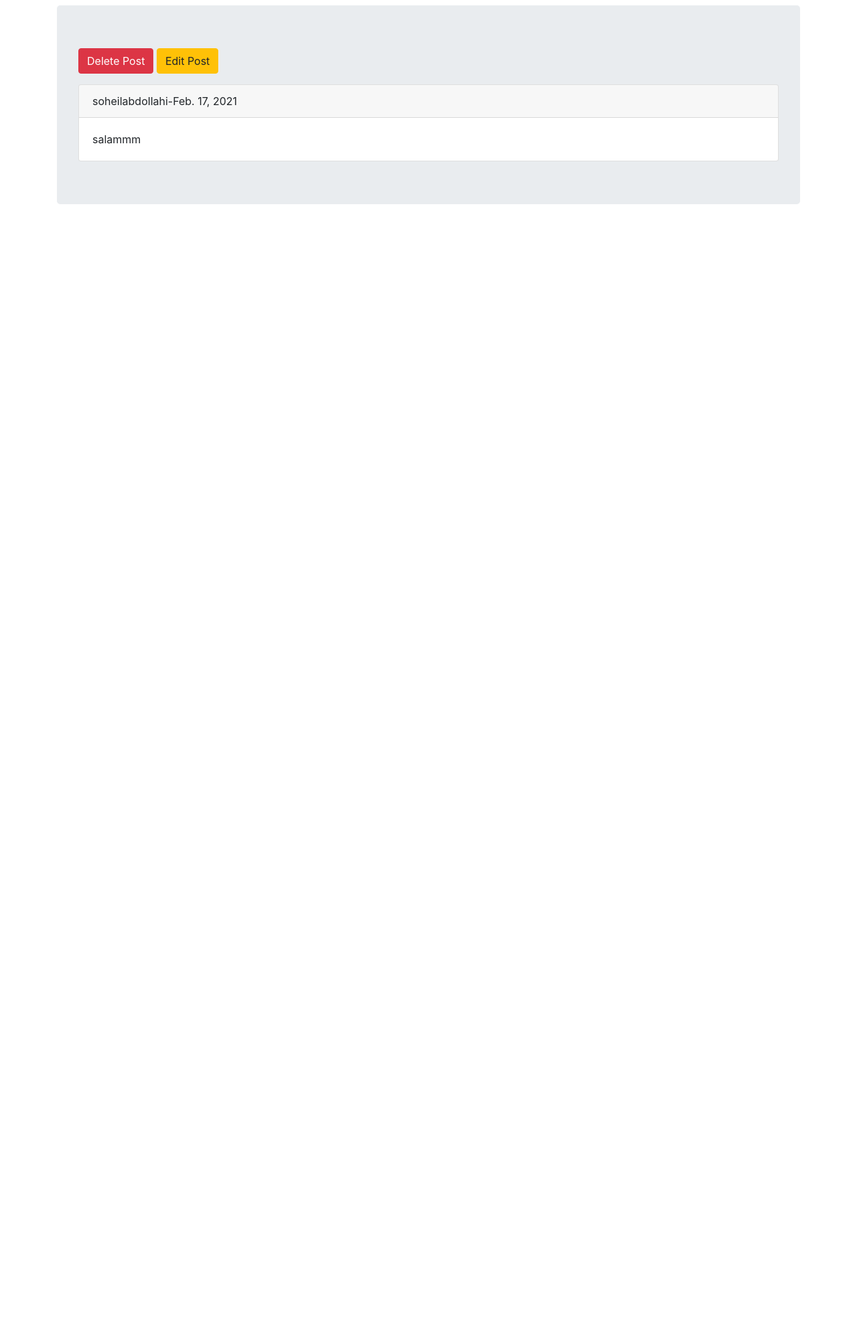
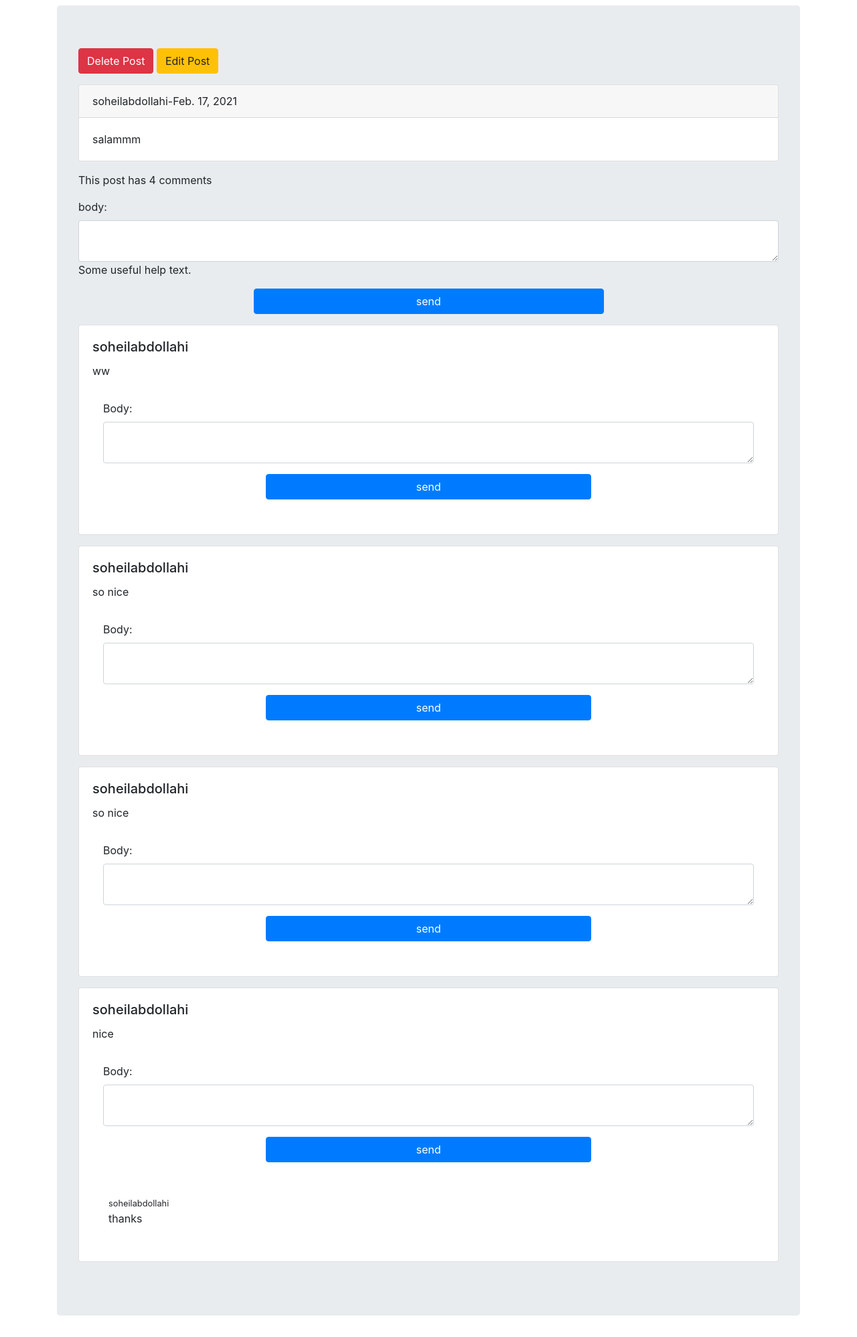
Before and after one commit to soheil75/dgango-social-network, a Django app: a page that uses A/posts/templates/posts/post_detail.html in a window 1280 px wide. Shown: the part 56-2053 px from the top of the page at 67% size. Before the commit the page ends 361 px from the top, so only its background shows below. Run offline with Django 3.2, Linux system fonts and the light colour scheme; a user stored in the database is signed in; data comes from the database, SQL or seed files in the repository; both versions use the stored data as it was after the commit.

Commit message:
comment & reply is done

```diff
--- a/A/account/forms.py
+++ b/A/account/forms.py
@@ -6,8 +6,8 @@ messages = {
 }
 
 class UserLoginForm(forms.Form):
-    username = forms.CharField(error_messages=messages, max_length=30,widget=forms.TextInput(attrs={'class':'form-control','placeholder':'username'}))
-    password = forms.CharField(error_messages=messages, max_length=40,widget=forms.PasswordInput(attrs={'class':'form-control','placeholder':'password'}))
+    username = forms.CharField(error_messages=messages,help_text='max 30 character', max_length=30,widget=forms.TextInput(attrs={'class':'form-control','placeholder':'username'}))
+    password = forms.CharField(error_messages=messages,help_text='max 40 character', max_length=40,widget=forms.PasswordInput(attrs={'class':'form-control','placeholder':'password'}))
 
 
 class UserRegisterForm(forms.Form):
--- a/A/posts/forms.py
+++ b/A/posts/forms.py
@@ -1,7 +1,7 @@
 from django import forms
 from django.db import models
 from django.db.models import fields
-from .models import Post
+from .models import Post, Comment
 
 
 class AddPostForm(forms.ModelForm):
@@ -13,3 +13,30 @@ class EditPostForm(forms.ModelForm):
     class Meta:
         model = Post
         fields = ('body',)
+
+class AddCommentForm(forms.ModelForm):
+    class Meta:
+        model = Comment
+        fields = ['body']
+        widgets = {
+            'body':forms.Textarea(attrs={'class':'form-control','rows': 2})
+        }
+        labels = {
+            'body': ('body'),
+        }
+        help_texts = {
+            'body': ('Some useful help text.'),
+        }
+        error_messages = {
+            'body': {
+                'max_length': ("This text is too long."),
+            },
+        }
+
+class AddReplyForm(forms.ModelForm):
+    class Meta:
+        model = Comment
+        fields = ('body',)
+        widgets = {
+            'body':forms.Textarea(attrs={'class':'form-control','rows': 2})
+        }
--- a/A/posts/models.py
+++ b/A/posts/models.py
@@ -26,3 +26,6 @@ class Comment(models.Model):
 
     def __str__(self):
         return f'{self.user} - {self.body[:30]}'
+
+    class Meta:
+        ordering = ('-created',)
--- a/A/posts/templates/posts/post_detail.html
+++ b/A/posts/templates/posts/post_detail.html
@@ -14,4 +14,51 @@
             <p class="card-text">{{ post.body }}</p>
         </div>
     </div>
+    {% with total=comments.count %}
+        <p class="mt-3 mb-1">This post has {{ total }} comment{{ total|pluralize }}</p>
+    {% endwith %}
+
+    {% if request.user.is_authenticated %}
+        <form action="" method="post" class="my-3" novalidate>
+            {% csrf_token %}
+            {{ form.as_p }}
+            <button class="btn btn-primary d-block w-50 mx-auto my-3" type="submit">send</button>
+        </form>
+    {% else %}
+        <p>You must be login to send comment</p>
+    {% endif %}
+
+    {% for comment in comments %}
+    <div class="card mb-3">
+        <div class="card-body">
+            <h5 class="card-title">{{ comment.user }}</h5>
+            <p class="card-text">{{ comment.body }}</p>
+
+            {% if request.user.is_authenticated %}
+                <div class="p-3">
+                    <form action="{% url 'posts:add_reply' post.id comment.id %}" method="post">
+                        {% csrf_token %}
+                        {{ reply.as_p }}
+                        <button class="btn btn-primary d-block w-50 mx-auto my-3" type="submit">send</button>
+                    </form>
+                </div>
+            {% else %}
+                <p>you must login to send reply</p>
+            {% endif %}
+
+            {% for reply in comment.rcomment.all %}
+                <div class="pl-4 py-3">
+                    <small>{{ reply.user }}</small>
+                    <p>{{ reply.body }}</p>
+                </div>
+            {% endfor %}
+        </div>
+    </div>
+    {% empty %}
+    <div class="card">
+        <div class="card-body">
+            there is no comment
+        </div>
+    </div>
+    {% endfor %}
 {% endblock %}
--- a/A/posts/urls.py
+++ b/A/posts/urls.py
@@ -9,4 +9,5 @@ urlpatterns = [
     path('add_post/<int:user_id>/', views.add_post, name='add_post'),
     path('post_delete/<int:user_id>/<int:post_id>/',views.post_delete,name='post_delete'),
     path('post_edit/<int:user_id>/<int:post_id>/',views.post_edit,name='post_edit'),
+    path('add_reply/<int:post_id>/<int:comment_id>/',views.add_reply,name='add_reply'),
 ]
--- a/A/posts/views.py
+++ b/A/posts/views.py
@@ -1,6 +1,8 @@
+from django import forms
+from django.http import request
 from django.shortcuts import redirect, render,get_object_or_404
-from .models import Post
-from .forms import AddPostForm,EditPostForm
+from .models import Post ,Comment
+from .forms import AddPostForm,EditPostForm,AddCommentForm,AddReplyForm
 from django.contrib import messages
 from django.utils.text import slugify
 from django.contrib.auth.decorators import login_required
@@ -14,7 +16,19 @@ def  all_posts(request):
 def post_detail(request, year, month, day, slug):
     #برای تطابق زمان های گرفته شده با زمان موجود در دیتابیس از لوک اپ ها استفاده شده
     post = get_object_or_404(Post,created__year=year, created__month=month, created__day=day, slug=slug)
-    return render(request,'posts/post_detail.html',{'post':post})
+    comments = Comment.objects.filter(post=post,is_reply=False)
+    reply_form = AddReplyForm()
+    if request.method == 'POST':
+        form = AddCommentForm(request.POST)
+        if form.is_valid():
+            new_comment = form.save(commit=False)
+            new_comment.post = post
+            new_comment.user = request.user
+            new_comment.save()
+            messages.success(request,'Your comment submited')
+    else:
+        form = AddCommentForm()
+    return render(request,'posts/post_detail.html',{'post':post,'comments':comments,'form':form,'reply':reply_form})
 
 @login_required
 def add_post(request,user_id):
@@ -60,3 +74,19 @@ def post_edit(request,user_id,post_id):
             return render(request,'posts/edit_post.html',{'form':form})
     else:
         return redirect('posts:all_posts')
+
+@login_required
+def add_reply(request,post_id,comment_id):
+    post = get_object_or_404(Post,id=post_id)
+    comment = get_object_or_404(Comment,pk=comment_id)
+    if request.method == 'POST':
+        form = AddReplyForm(request.POST)
+        if form.is_valid():
+            reply = form.save(commit=False)
+            reply.user = request.user
+            reply.post = post
+            reply.reply = comment
+            reply.is_reply = True
+            reply.save()
+            messages.success(request,'you send a reply','success')
+    return redirect('posts:post_detail',post.created.year,post.created.month,post.created.day,post.slug)
```
Also changed, not shown: A/db.sqlite3.
